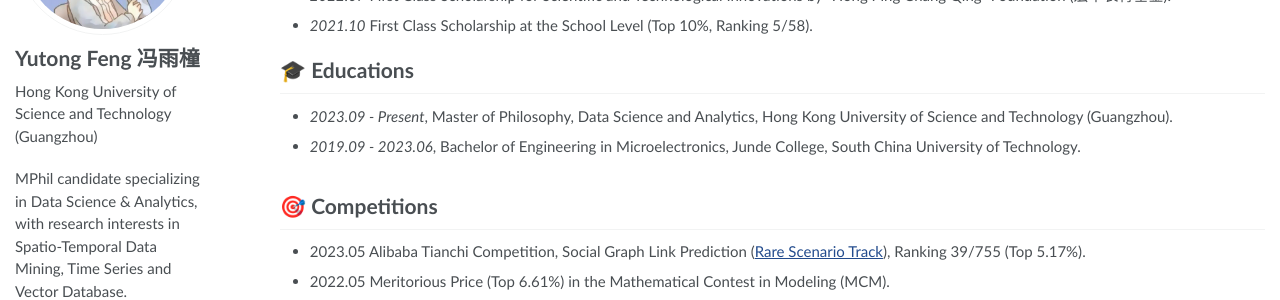
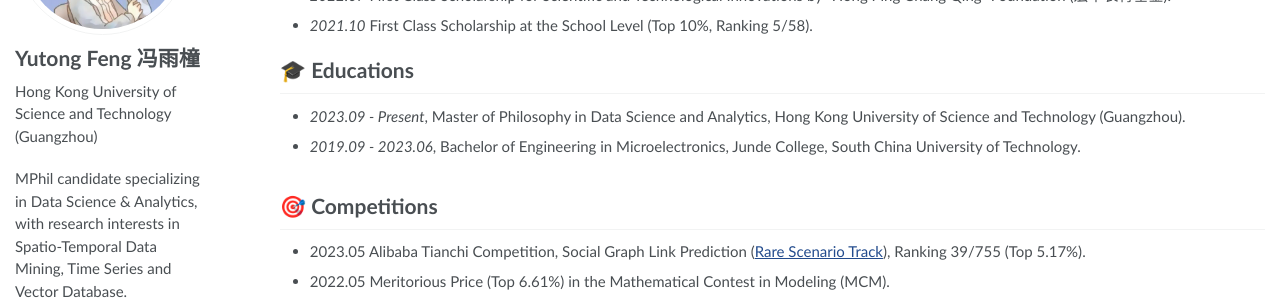
Before and after one commit to Yutong-Feng/yutong-feng.github.io, a Jekyll site: the page built from _pages/about.md, in a window 1280 px wide and 900 px high, scrolled down 1458 px. Shown: the part 231-531 px from the top of the window. Built offline with Jekyll 4.4.1, drawn with Linux system fonts in a browser that asks for light colours.

```diff
--- a/_pages/about.md
+++ b/_pages/about.md
@@ -84,7 +84,7 @@ Yutong Feng
 - *2021.10* First Class Scholarship at the School Level (Top 10%, Ranking 5/58).
 
 # 🎓 Educations
-- *2023.09 - Present*, Master of Philosophy, Data Science and Analytics, Hong Kong University of Science and Technology (Guangzhou).
+- *2023.09 - Present*, Master of Philosophy in Data Science and Analytics, Hong Kong University of Science and Technology (Guangzhou).
 - *2019.09 - 2023.06*, Bachelor of Engineering in Microelectronics, Junde College, South China University of Technology.
 
 <span class='anchor' id='competitions'></span>
```
